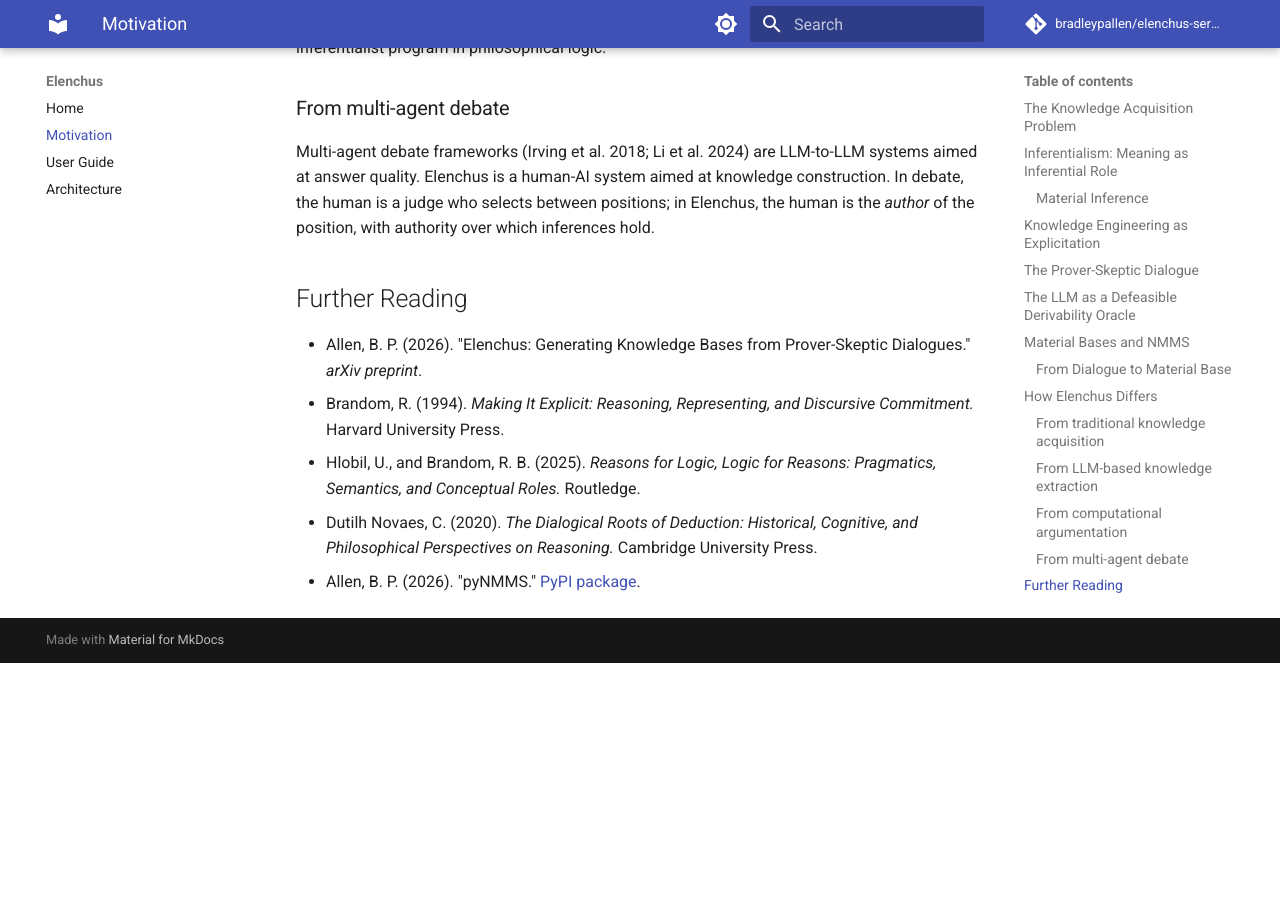
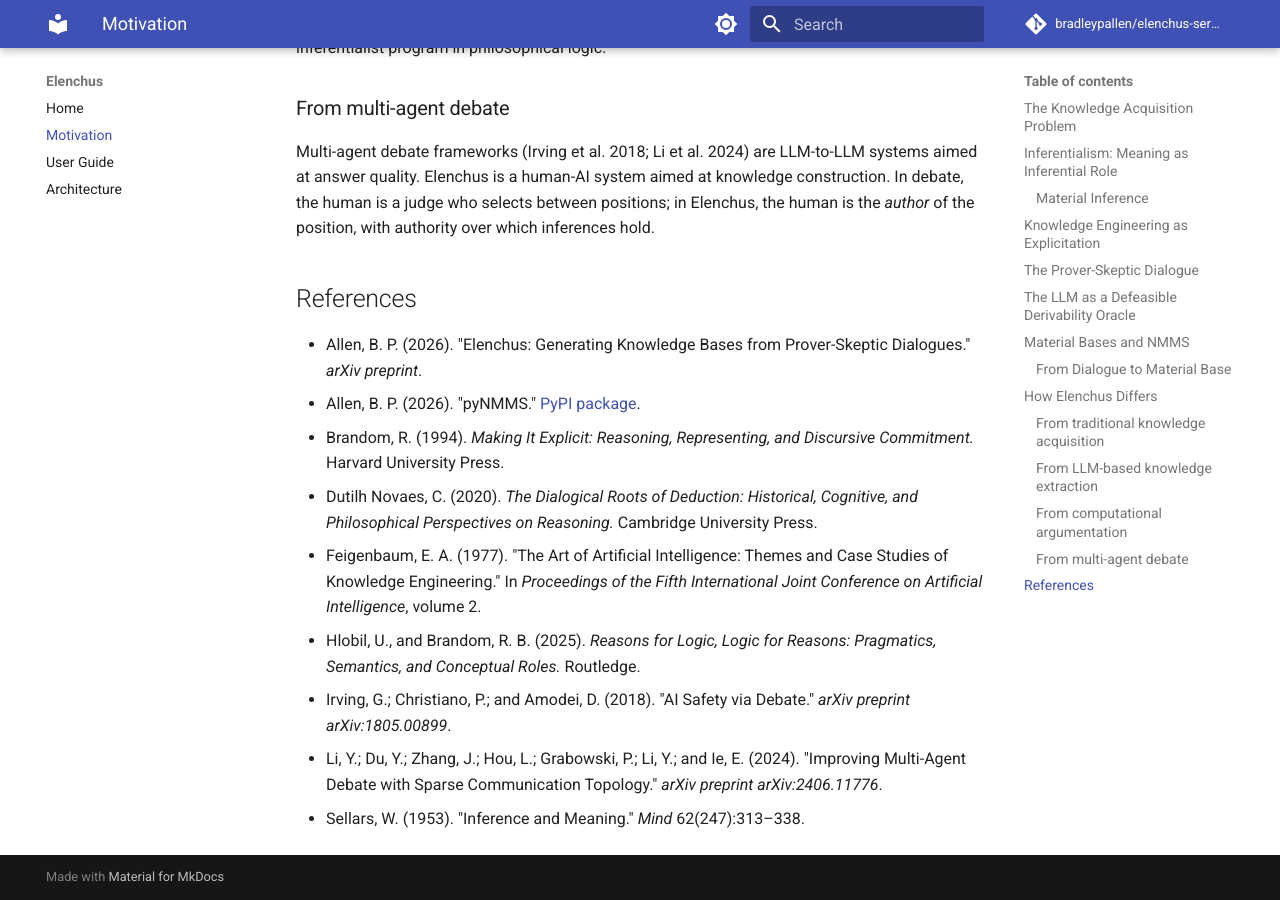
Before and after one commit to bradleypallen/elenchus-server, an MkDocs documentation site: the page built from docs/motivation.md, in a window 1280 px wide and 900 px high, scrolled down 4302 px. Built offline with MkDocs 1.6.1 and Material for MkDocs 9.7.7, drawn with Linux system fonts in a browser that asks for light colours; comment, search, counter and statistics services are not loaded; before the commit the page ends 4965 px from its top, so only the background shows below that.

Commit message:
Rename Further Reading to References and add missing citations
Co-Authored-By: Claude Opus 4.6 <noreply@anthropic.com>

```diff
--- a/docs/motivation.md
+++ b/docs/motivation.md
@@ -89,10 +89,14 @@ In standard argumentation frameworks, the consequence relation (what follows fro
 
 Multi-agent debate frameworks (Irving et al. 2018; Li et al. 2024) are LLM-to-LLM systems aimed at answer quality. Elenchus is a human-AI system aimed at knowledge construction. In debate, the human is a judge who selects between positions; in Elenchus, the human is the *author* of the position, with authority over which inferences hold.
 
-## Further Reading
+## References
 
 - Allen, B. P. (2026). "Elenchus: Generating Knowledge Bases from Prover-Skeptic Dialogues." *arXiv preprint*.
+- Allen, B. P. (2026). "pyNMMS." [PyPI package](https://pypi.org/project/pyNMMS/).
 - Brandom, R. (1994). *Making It Explicit: Reasoning, Representing, and Discursive Commitment.* Harvard University Press.
+- Dutilh Novaes, C. (2020). *The Dialogical Roots of Deduction: Historical, Cognitive, and Philosophical Perspectives on Reasoning.* Cambridge University Press.
+- Feigenbaum, E. A. (1977). "The Art of Artificial Intelligence: Themes and Case Studies of Knowledge Engineering." In *Proceedings of the Fifth International Joint Conference on Artificial Intelligence*, volume 2.
 - Hlobil, U., and Brandom, R. B. (2025). *Reasons for Logic, Logic for Reasons: Pragmatics, Semantics, and Conceptual Roles.* Routledge.
-- Dutilh Novaes, C. (2020). *The Dialogical Roots of Deduction: Historical, Cognitive, and Philosophical Perspectives on Reasoning.* Cambridge University Press.
-- Allen, B. P. (2026). "pyNMMS." [PyPI package](https://pypi.org/project/pyNMMS/).
+- Irving, G.; Christiano, P.; and Amodei, D. (2018). "AI Safety via Debate." *arXiv preprint arXiv:1805.00899*.
+- Li, Y.; Du, Y.; Zhang, J.; Hou, L.; Grabowski, P.; Li, Y.; and Ie, E. (2024). "Improving Multi-Agent Debate with Sparse Communication Topology." *arXiv preprint arXiv:2406.11776*.
+- Sellars, W. (1953). "Inference and Meaning." *Mind* 62(247):313–338.
```
